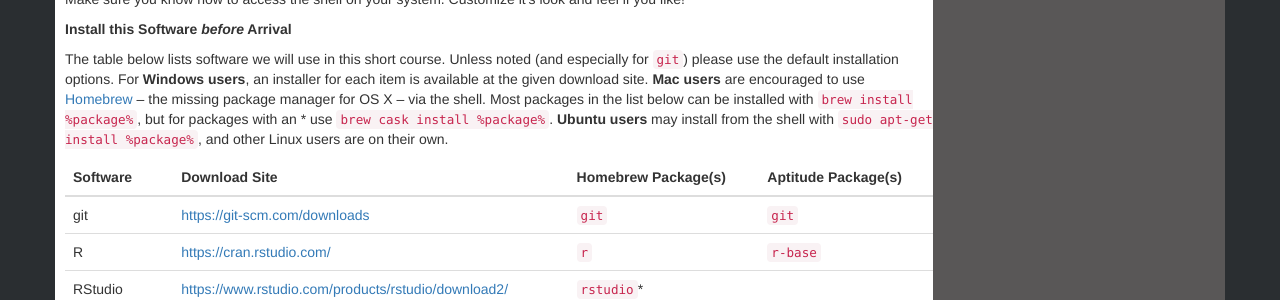
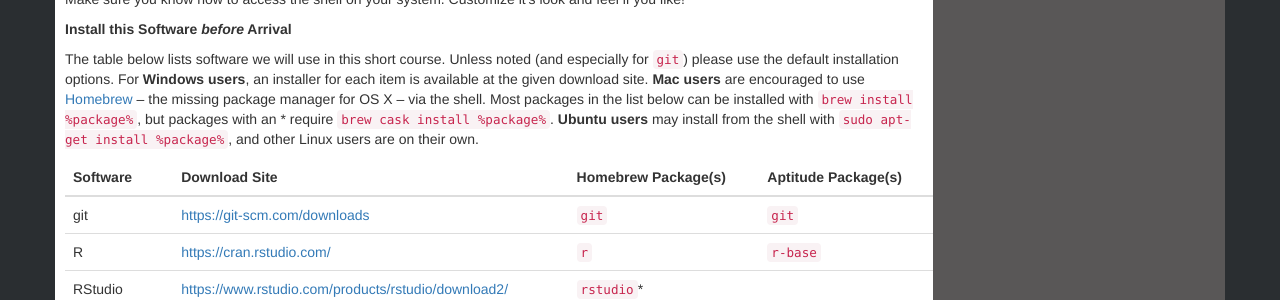
Before and after one commit to SESYNC-ci/syllabi, a Jekyll site: the page built from _posts/2016-07-19-computational-institute.md, in a window 1280 px wide. Shown: the part 2330-2630 px from the top of the page. Built offline with Jekyll 4.4.1, drawn with Linux system fonts in a browser that asks for light colours; nearby versions of some CDN libraries; comment, search, counter and statistics services are not loaded.

Commit message:
Update setup-non-sesync.md

```diff
--- a/_includes/setup-non-sesync.md
+++ b/_includes/setup-non-sesync.md
@@ -22,7 +22,7 @@
 Unless noted (and especially for `git`) please use the default installation options.
 For **Windows users**, an installer for each item is available at the given download site.
 **Mac users** are encouraged to use [Homebrew](http://brew.sh){:target="_blank"} -- the missing package manager for OS X -- via the shell.
-Most packages in the list below can be installed with `brew install %package%`, but for packages with an * use `brew cask install %package%`.
+Most packages in the list below can be installed with `brew install %package%`, but packages with an * require `brew cask install %package%`.
 **Ubuntu users** may install from the shell with `sudo apt-get install %package%`, and other Linux users are on their own.
 
 | Software     | Download Site                                         | Homebrew Package(s) | Aptitude Package(s) |
```
